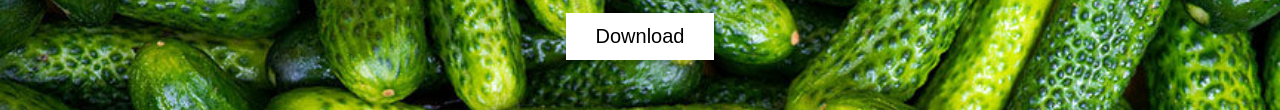
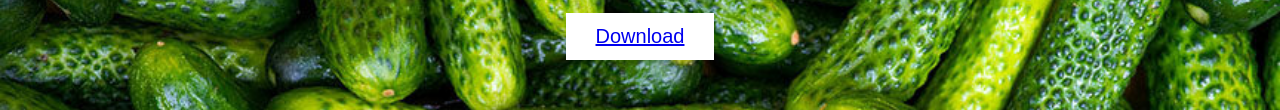
Before and after one commit to RealAkreals/Porno-10, a plain HTML site: page index.html in a window 1280 px wide. Shown: the part 207-317 px from the top of the page. Drawn offline with Linux system fonts and the light colour scheme.

Commit message:
Update index.html

```diff
--- a/index.html
+++ b/index.html
@@ -15,7 +15,7 @@
 	<center>
 		<h1>Porno 10</h1>
 		<p>Игра сделанна на движке Unity3D, игра была сделана за 1 полный день. <br>А теперь не много о игре: игра была сделана одним человеком <a href="https://www.youtube.com/channel/UCbS2e1kEXUQp6JdEU5y5tIA">six558</a> О игре: в этой игре вы играете за Стива<br> который преодолел скорость света, и попал в закулисье. И чтобы ему выбраться, ему нужно пройти паркур!</p>
-		<button class="btn"><i class="fa fa-download"></i> Download</button>
+		<button class="btn"><i class="fa fa-download"></i> <a href="https://disk.yandex.ru/d/gElFIaSHI8stBA">Download</a></button>
 	</center>
 </body>
 </html>
```
